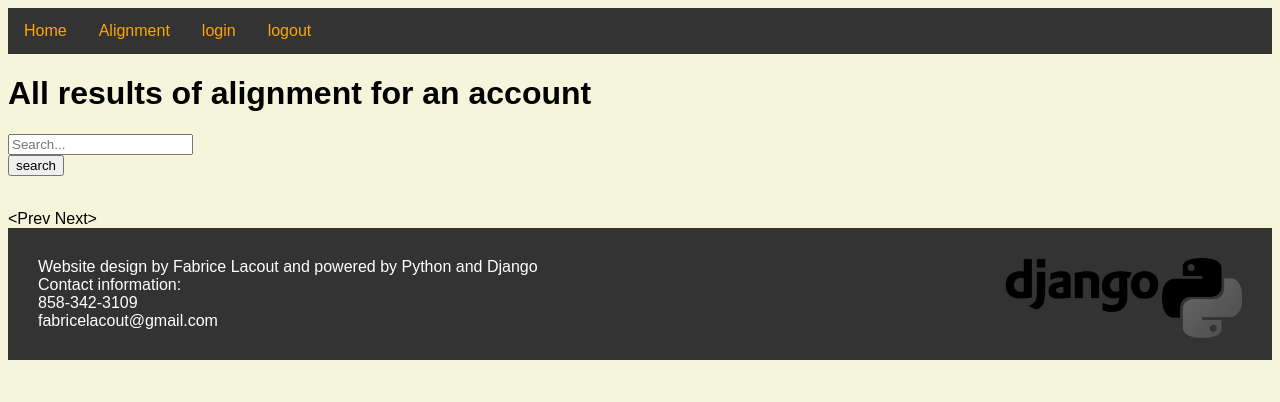
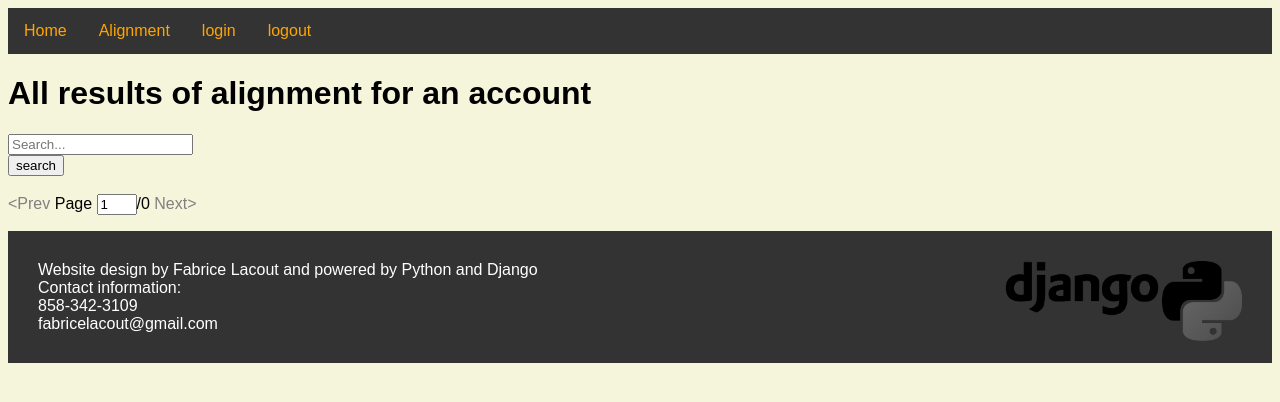
Before and after one commit to flacout/mysite, a Django app: page /align/allresults/ in a window 1280 px wide. Shown: the top 402 px of the page. Run offline with Django 3.2, Linux system fonts and the light colour scheme; data comes from the database, SQL or seed files in the repository; both versions use the stored data as it was after the commit.

Commit message:
refactoring next page display of results

```diff
--- a/align/templates/align/allresults.html
+++ b/align/templates/align/allresults.html
@@ -2,7 +2,11 @@
 
 .pageButton {
     text-decoration:none;
-    color:black;
+    color:blue;
+}
+.InactivePageButton {
+    text-decoration:none;
+    color:gray;
 }
 </style>
 
@@ -14,13 +18,28 @@
 
         <form action="{% url 'align:allresults' %}" method="post">
             {% csrf_token %}
-            <input type="text" placeholder="Search..." name="search"><br/>
+            <input type="text" placeholder="Search..." name="search"/><br/>
             <input type="submit" value="search"/>
+            <br>
+            <br>
+
+            {% if page > 1  %}
+                <a class="pageButton" href="http://127.0.0.1:8000/align/allresults/{{page|add:"-1"}}/">&#60;Prev</a>
+            {% else  %}
+                <span class="InactivePageButton">&#60;Prev</span>
+            {% endif %}
+
+            <span>Page <input type="text" value={{page}} name="change_page" style="width: 40px"/>/{{total_nb_pages}}</span>
+
+            {% if page < total_nb_pages %}
+                <a class="pageButton" href="{% url 'align:allresultsPages' page_nb=page|add:"1" %}">Next></a>
+            {% else  %}
+                <span class="InactivePageButton">Next></span>
+            {% endif %}
+            <br>
         </form>
-        <br>
-        <a class="pageButton" href="http://127.0.0.1:8000/align/allresults/{{page|add:"-1"}}/">&#60;Prev</a>
-        <a class="pageButton" href="{% url 'align:allresultsPages' page_nb=page|add:"1" %}">Next></a>
-        <br>
+
+
         {% if name_exist %}
             <p>{{name_exist}}</p>
         {% endif %}
--- a/align/views.py
+++ b/align/views.py
@@ -76,8 +76,17 @@ def result(request):
 def allresults(request, page_nb=1):
 
     name = request.POST.get('name_align', 0)
-    search= request.POST.get('search', 0)
+    search= request.POST.get('search', '')
+    change_page_button = request.POST.get('change_page', 0)
+
     page_nb=int(page_nb)
+    alignments=Alignment.objects.filter(user_id=request.user.id).order_by('-id')
+    nb_entries = len(alignments)
+    total_nb_pages = int(nb_entries/5)
+    if (total_nb_pages*5) != nb_entries : total_nb_pages+=1
+
+    if change_page_button !=0 : page_nb=int(change_page_button)
+    print change_page_button
 
     # Check if it comes from the align:result page
     if name!=0:
@@ -101,21 +110,22 @@ def allresults(request, page_nb=1):
         return render(request, 'align/allresults.html',context)
 
     # Check if it comes from the search button
-    if search!=0:
+    if len(search)!=0:
         alignments=Alignment.objects.filter(user_id=request.user.id).filter(
                             alignment_name__contains=request.POST['search']).order_by('-id')
-        alignments=alignments[(5*page_nb-5):(5*page_nb)]
 
         # Chek if the search as a match or not
         if len(alignments)==0:
             context={'alignments':alignments, 'username': request.user.username
-                    ,'no_match': "No match for your search", 'page':page_nb}
-        else : context={'alignments':alignments, 'username': request.user.username, 'page':page_nb}
+                    ,'no_match': "No match for your search", 'page':page_nb, 'total_nb_pages':1}
+        else : context={'alignments':alignments, 'username': request.user.username,
+                    'page':page_nb, 'total_nb_pages':1}
         return render(request, 'align/allresults.html',context)
 
     # If it comes from the navigation menu
     else:
         alignments=Alignment.objects.filter(user_id=request.user.id).order_by('-id')
         alignments=alignments[(5*page_nb-5):(5*page_nb)]
-        context={'alignments':alignments, 'username': request.user.username, 'page':page_nb}
+        context={'alignments':alignments, 'username': request.user.username,
+                'page':page_nb, 'total_nb_pages':total_nb_pages}
         return render(request, 'align/allresults.html',context)
```
Also changed, not shown: db.sqlite3, 2 other files.
